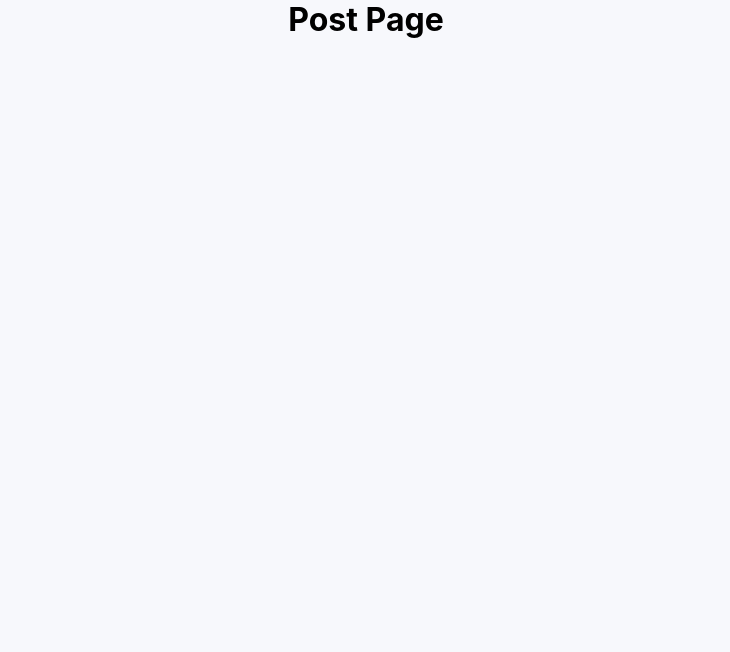
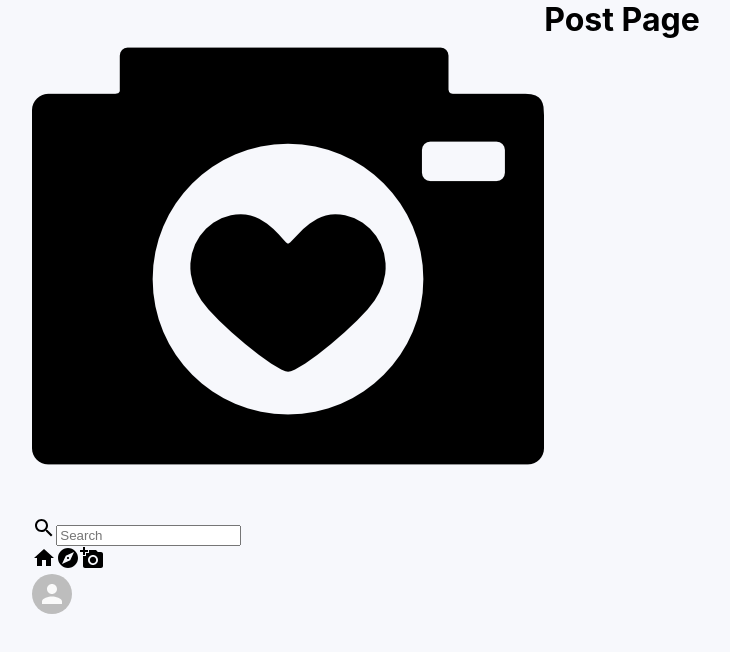
Before and after one commit to abarcaj09/IGL, a React (Create React App) app in the folder client/: page /p/1 in a window 1280 px wide. Shown: the top 652 px of the page, without its empty margins (274-1004 px from the left). Built offline with nearby package versions, Linux system fonts and the light colour scheme; the HTML template or start-up script is replaced by a standard one.

Commit message:
created initial layout for Header

```diff
--- a/client/package.json
+++ b/client/package.json
@@ -3,6 +3,8 @@
   "version": "0.1.0",
   "private": true,
   "dependencies": {
+    "@material-ui/core": "^4.11.3",
+    "@material-ui/icons": "^4.11.2",
     "@testing-library/jest-dom": "^5.11.10",
     "@testing-library/react": "^11.2.5",
     "@testing-library/user-event": "^12.8.3",
--- a/client/src/App.js
+++ b/client/src/App.js
@@ -12,6 +12,7 @@ import {
 } from "./pages";
 import AuthRoute from "./components/AuthRoute";
 import UserRoute from "./components/UserRoute";
+import Header from "./components/Header";
 
 const App = () => {
   return (
@@ -23,27 +24,33 @@ const App = () => {
           <AuthRoute exact path="/accounts/login" component={Login} />
 
           <UserRoute exact path="/accounts/edit">
+            <Header />
             <EditProfile />
           </UserRoute>
 
           <UserRoute exact path="/explore">
+            <Header />
             <Explore />
           </UserRoute>
 
           <UserRoute exact path="/create">
+            <Header />
             <Create />
           </UserRoute>
 
           {/* User doesn't have to be logged in to view a post if they have the :id*/}
           <Route exact path="/p/:id">
+            <Header />
             <Post />
           </Route>
 
           <UserRoute exact path="/:username">
+            <Header />
             <Profile />
           </UserRoute>
 
           <UserRoute exact path="/">
+            <Header />
             <Home />
           </UserRoute>
         </Switch>
--- /dev/null
+++ b/client/src/components/Header/Header.js
@@ -0,0 +1,73 @@
+import "./Header.css";
+import React, { useState } from "react";
+import { Link, useLocation } from "react-router-dom";
+import SearchIcon from "@material-ui/icons/Search";
+import HomeIcon from "@material-ui/icons/Home";
+import ExploreIcon from "@material-ui/icons/Explore";
+import AddAPhotoIcon from "@material-ui/icons/AddAPhoto";
+import { Avatar } from "@material-ui/core";
+
+const Header = () => {
+  const location = useLocation();
+  const [searchInput, setSearchInput] = useState("");
+
+  //   temp will be replaced by user in redux store
+  const user = { username: "sample", name: "sam", profilePic: "" };
+
+  return (
+    <div className="Header">
+      <div className="Header-container">
+        <div className="Header-logoContainer">
+          <Link to="/">
+            <img className="Header-logo" src="/igl-logo.png" alt="logo" />
+          </Link>
+        </div>
+
+        <div className="Header-searchContainer">
+          <div className="Header-search">
+            <SearchIcon />
+            <input
+              type="text"
+              placeholder="Search"
+              value={searchInput}
+              onChange={(e) => setSearchInput(e.target.value)}
+            />
+          </div>
+        </div>
+
+        <div className="Header-iconsContainer">
+          <div className="Header-icons">
+            <Link to="/" className="Header-icon">
+              <HomeIcon
+                className={` ${location.pathname === "/" && "active"}`}
+              />
+            </Link>
+
+            <Link to="/explore" className="Header-icon">
+              <ExploreIcon
+                className={` ${location.pathname === "/explore" && "active"}`}
+              />
+            </Link>
+
+            <Link to="/create" className="Header-icon">
+              <AddAPhotoIcon
+                className={` ${location.pathname === "/create" && "active"}`}
+              />
+            </Link>
+
+            <Avatar
+              className={` ${
+                location.pathname.split("/")[1] === user.username &&
+                "activeAvatar"
+              }`}
+              src={user.profilePic}
+              alt={user.name}
+            />
+          </div>
+        </div>
+      </div>
+    </div>
+  );
+};
+
+export default Header;
--- /dev/null
+++ b/client/src/components/Header/index.js
@@ -0,0 +1,3 @@
+import Header from "./Header";
+
+export default Header;
```
Also changed, not shown: client/src/components/Header/Header.css (added), 1 other file (tests, documents, lock files or other folders).
